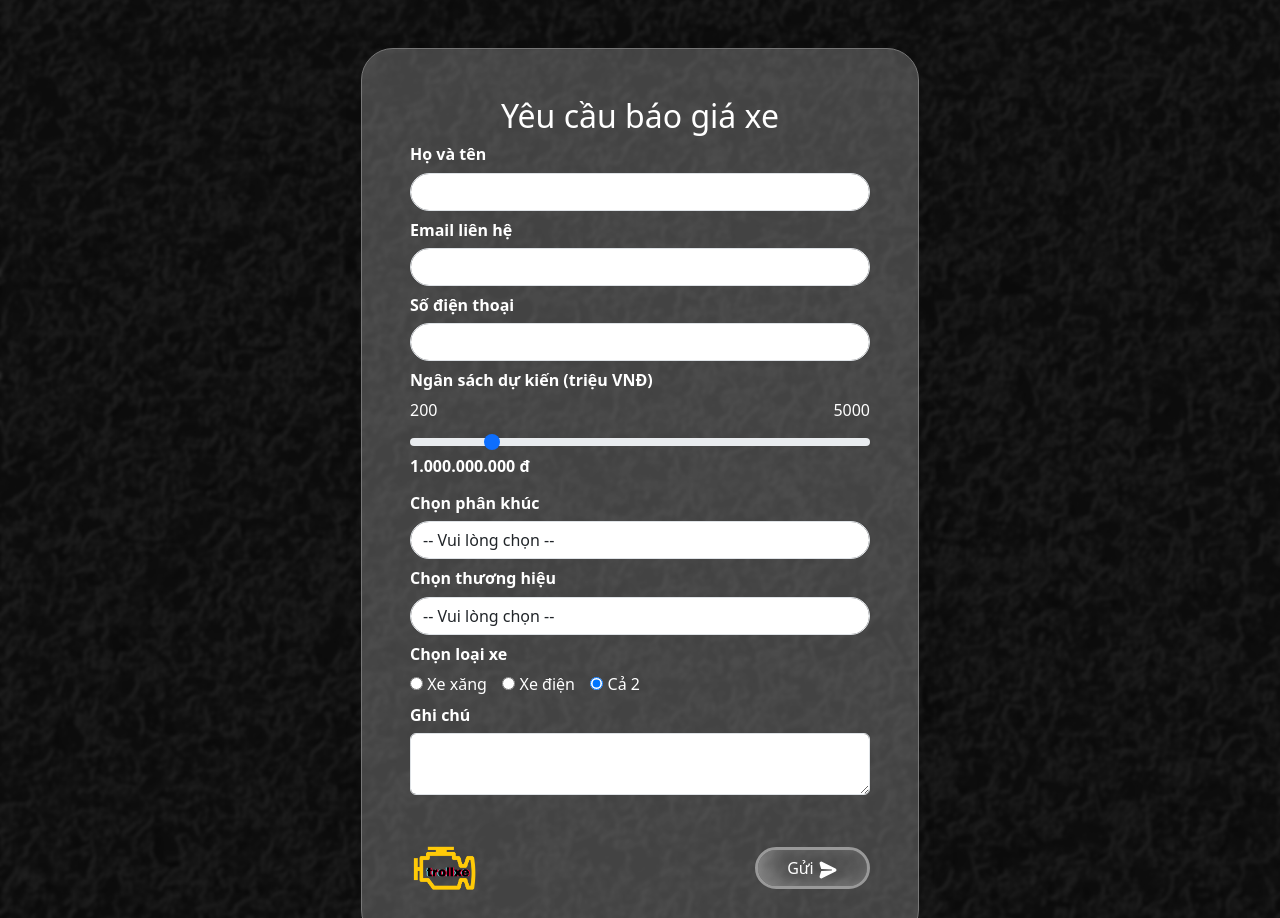
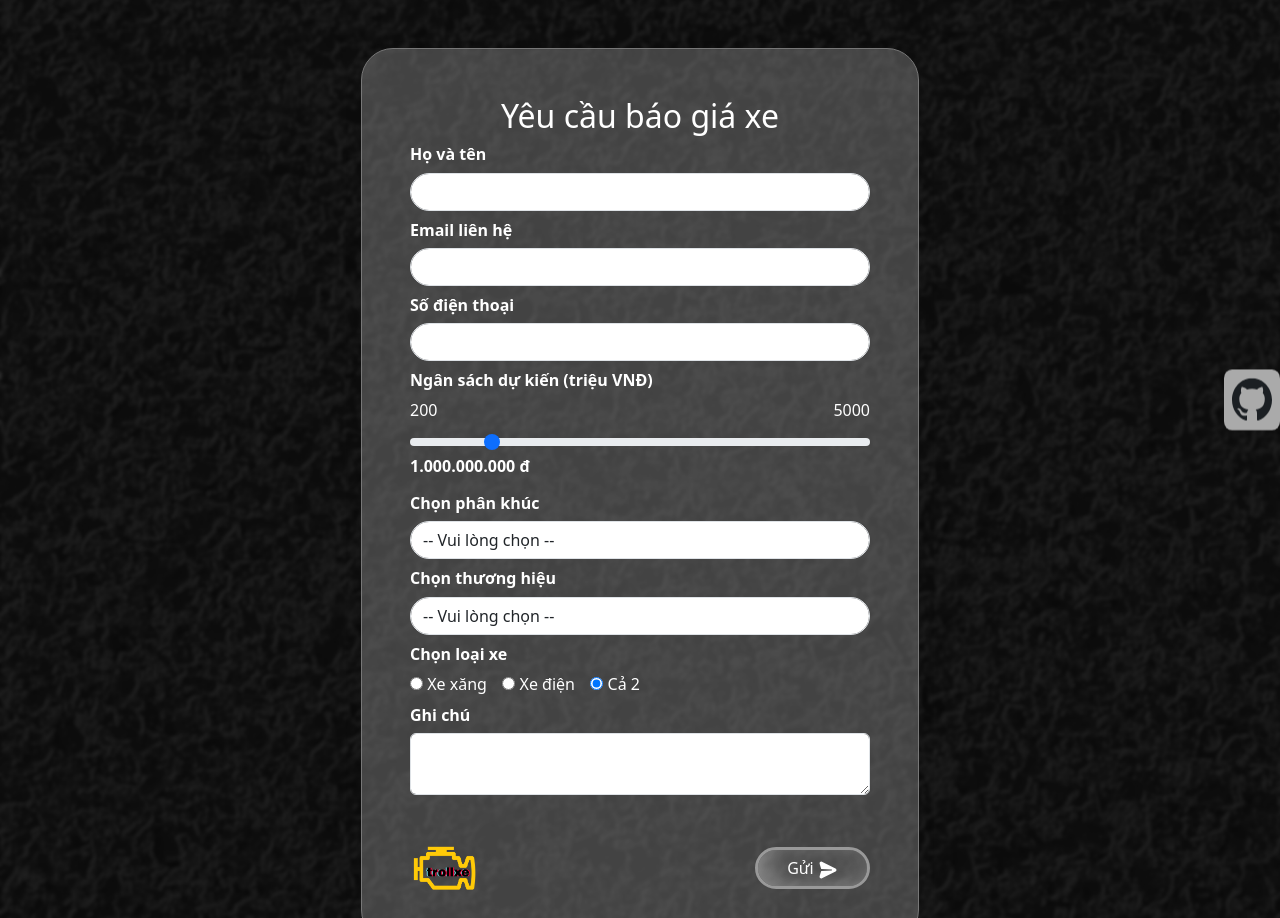
Before and after one commit to kedpalter/object-exercise, a plain HTML site: page index.html in a window 1280 px wide. Shown: the top 918 px of the page. Drawn offline with nearby package versions, Linux system fonts and the light colour scheme.

Commit message:
update github

```diff
--- a/index.html
+++ b/index.html
@@ -59,6 +59,13 @@
 
         .list-group li {
             background: transparent;
+        }
+
+        .github {
+            background-color: #aaaaaa;
+            position: fixed;
+            right: 0;
+            top: 50%;
         }
     </style>
 
@@ -188,7 +195,14 @@
 
         </div>
     </div>
-
+    <a class="github d-inline-block p-2 rounded-3 animate__animated animate__bounce animate__slow animate__infinite"
+        href="https://github.com/kedpalter/object-exercise" target="_blank"><svg width="40" height="40"
+            viewBox="0 0 1024 1024" fill="none" xmlns="http://www.w3.org/2000/svg">
+            <path fill-rule="evenodd" clip-rule="evenodd"
+                d="M8 0C3.58 0 0 3.58 0 8C0 11.54 2.29 14.53 5.47 15.59C5.87 15.66 6.02 15.42 6.02 15.21C6.02 15.02 6.01 14.39 6.01 13.72C4 14.09 3.48 13.23 3.32 12.78C3.23 12.55 2.84 11.84 2.5 11.65C2.22 11.5 1.82 11.13 2.49 11.12C3.12 11.11 3.57 11.7 3.72 11.94C4.44 13.15 5.59 12.81 6.05 12.6C6.12 12.08 6.33 11.73 6.56 11.53C4.78 11.33 2.92 10.64 2.92 7.58C2.92 6.71 3.23 5.99 3.74 5.43C3.66 5.23 3.38 4.41 3.82 3.31C3.82 3.31 4.49 3.1 6.02 4.13C6.66 3.95 7.34 3.86 8.02 3.86C8.7 3.86 9.38 3.95 10.02 4.13C11.55 3.09 12.22 3.31 12.22 3.31C12.66 4.41 12.38 5.23 12.3 5.43C12.81 5.99 13.12 6.7 13.12 7.58C13.12 10.65 11.25 11.33 9.47 11.53C9.76 11.78 10.01 12.26 10.01 13.01C10.01 14.08 10 14.94 10 15.21C10 15.42 10.15 15.67 10.55 15.59C13.71 14.53 16 11.53 16 8C16 3.58 12.42 0 8 0Z"
+                transform="scale(64)" fill="#1B1F23" />
+        </svg>
+    </a>
     <script src="https://cdn.jsdelivr.net/npm/@popperjs/core@2.11.8/dist/umd/popper.min.js"
         integrity="sha384-I7E8VVD/ismYTF4hNIPjVp/Zjvgyol6VFvRkX/vR+Vc4jQkC+hVqc2pM8ODewa9r"
         crossorigin="anonymous"></script>
```
Also changed, not shown: src/github.svg (added).
